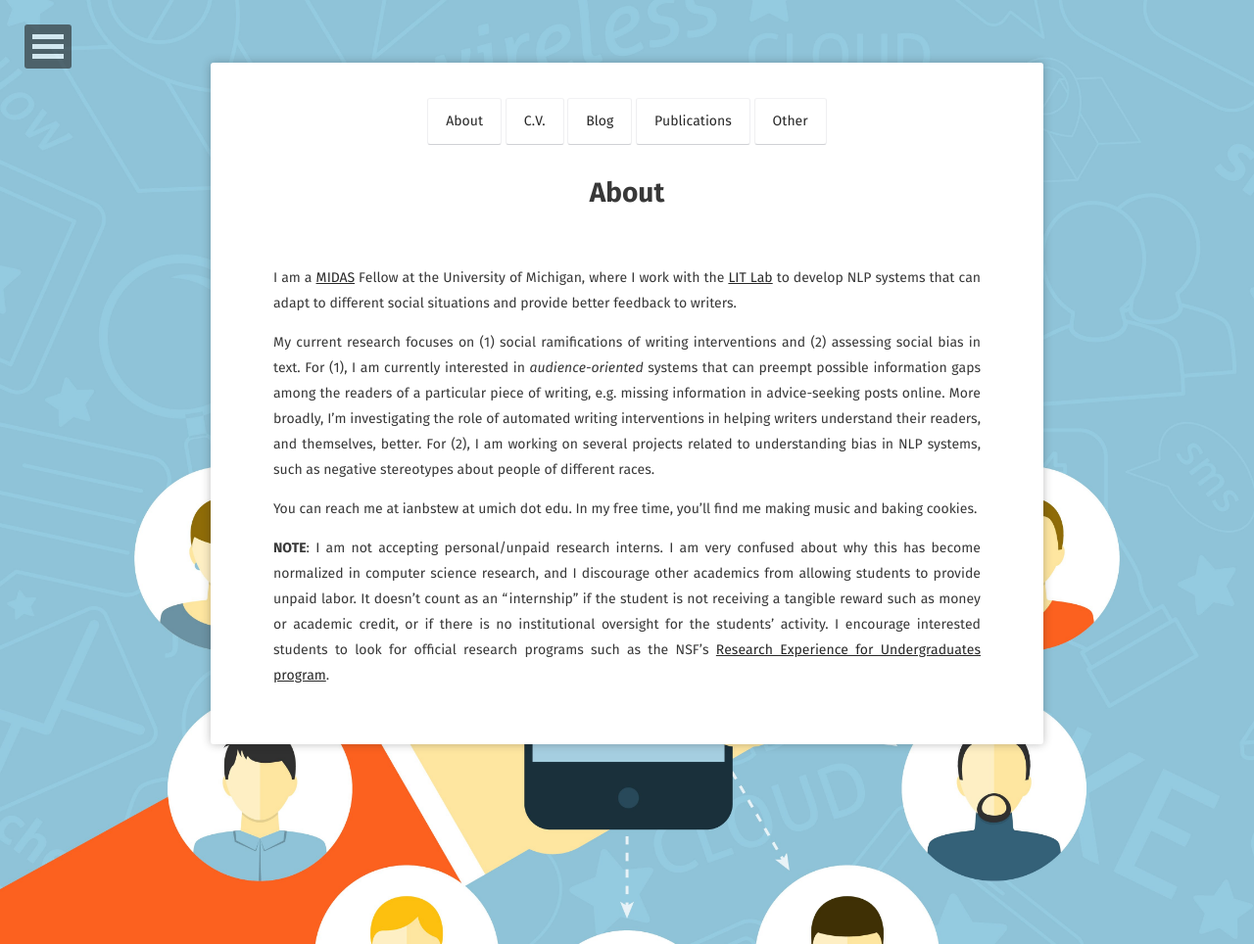
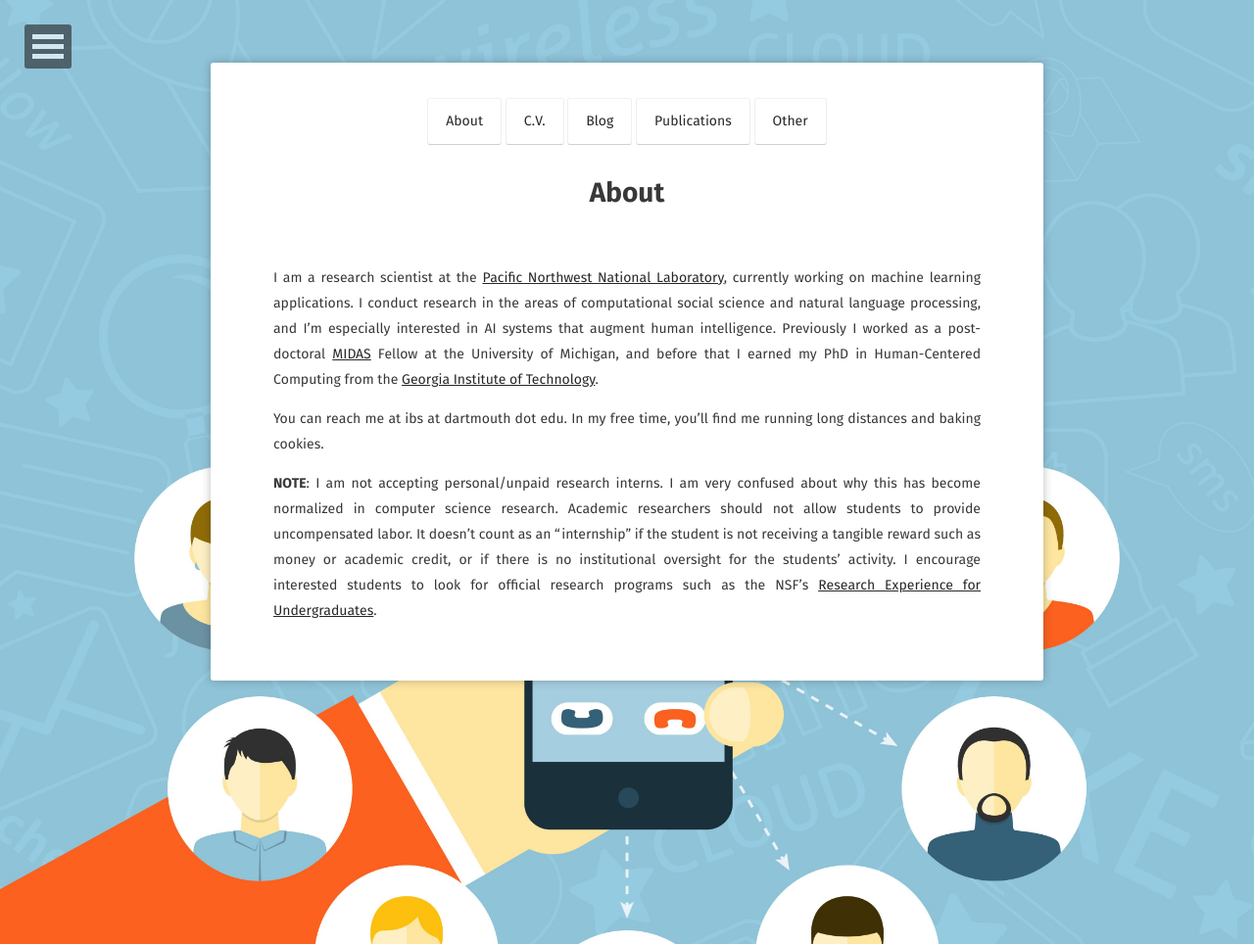
Before and after one commit to ianbstewart/ianbstewart.github.io, a Jekyll site: the page built from about/index.md, in a window 1280 px wide. Shown: the whole page at 98% size. Built offline with Jekyll 4.4.1, drawn with Linux system fonts in a browser that asks for light colours; some web fonts are replaced.

Commit message:
updated about

```diff
--- a/_config.yml
+++ b/_config.yml
@@ -1,6 +1,6 @@
 # Site
 title:              Ian Stewart
-bio:                'I am a postdoctoral research fellow at University of Michigan who is interested in building NLP systems that are more socially aware and helpful for writers.'
+bio:                'I am a researcher in machine learning, working as a scientist at the Pacific Northwest National Laboratory.'
 reading_time:       false
 words_per_minute:   200
 # logo:               'assets/img/logo.png'
@@ -45,7 +45,7 @@ collections:
   #ad-client:
   #ad-slot:
 #bing-verify:
-email:              ianbstew@umich.edu
+email:              ibs@dartmouth.edu
 twitter:            alethioguy
 # facebook:           username
 github-url:         ianbstewart
--- a/about/index.md
+++ b/about/index.md
@@ -3,13 +3,8 @@ layout: page
 title: About
 comments: false
 ---
-I am a [MIDAS](http://midas.umich.edu/) Fellow at the University of Michigan, where I work with the [LIT Lab](https://lit.eecs.umich.edu/) to develop NLP systems that can adapt to different social situations and provide better feedback to writers.
+I am a research scientist at the [Pacific Northwest National Laboratory](https://www.pnnl.gov/data-science-computing), currently working on machine learning applications. I conduct research in the areas of computational social science and natural language processing, and I'm especially interested in AI systems that augment human intelligence. Previously I worked as a post-doctoral [MIDAS](http://midas.umich.edu/) Fellow at the University of Michigan, and before that I earned my PhD in Human-Centered Computing from the [Georgia Institute of Technology](https://ic.gatech.edu/).
 
-My current research focuses on (1) social ramifications of writing interventions and (2) assessing social bias in text.
-For (1), I am currently interested in *audience-oriented* systems that can preempt possible information gaps among the readers of a particular piece of writing, e.g. missing information in advice-seeking posts online.
-More broadly, I'm investigating the role of automated writing interventions in helping writers understand their readers, and themselves, better.
-For (2), I am working on several projects related to understanding bias in NLP systems, such as negative stereotypes about people of different races.
+You can reach me at ibs at dartmouth dot edu. In my free time, you'll find me running long distances and baking cookies.
 
-You can reach me at ianbstew at umich dot edu. In my free time, you'll find me making music and baking cookies.
-
-**NOTE**: I am not accepting personal/unpaid research interns. I am very confused about why this has become normalized in computer science research, and I discourage other academics from allowing students to provide unpaid labor. It doesn't count as an "internship" if the student is not receiving a tangible reward such as money or academic credit, or if there is no institutional oversight for the students' activity. I encourage interested students to look for official research programs such as the NSF's [Research Experience for Undergraduates program](https://www.nsf.gov/crssprgm/reu/).
+**NOTE**: I am not accepting personal/unpaid research interns. I am very confused about why this has become normalized in computer science research. Academic researchers should not allow students to provide uncompensated labor. It doesn't count as an "internship" if the student is not receiving a tangible reward such as money or academic credit, or if there is no institutional oversight for the students' activity. I encourage interested students to look for official research programs such as the NSF's [Research Experience for Undergraduates](https://www.nsf.gov/crssprgm/reu/).
```
